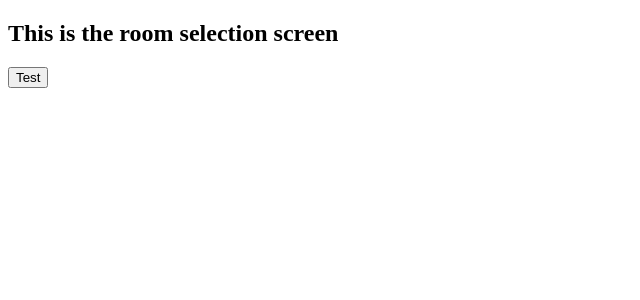
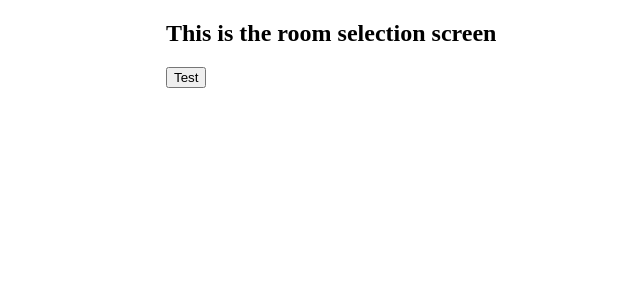
Before and after one commit to Mvcampbell3/tictacsock, an Angular app in the folder client/: page / in a window 1280 px wide. Shown: the top 300 px of the page, without its empty margins (0-640 px from the left). Built offline with nearby package versions, Linux system fonts and the light colour scheme; no server answers.

Commit message:
some style for better testing

```diff
--- a/client/src/app/app.component.html
+++ b/client/src/app/app.component.html
@@ -7,10 +7,17 @@
 <!-- * * * * * * * to get started with your project! * * * * * * * * -->
 <!-- * * * * * * * * * * * * * * * * * * * * * * * * * * * * * * * -->
 
-<app-game *ngIf='roomPicked, else roomSelect'></app-game>
+<div class="container">
 
-<ng-template #roomSelect>
-  <h2>This is the room selection screen</h2>
-  <button class="testBtn btn" (click)='testRoom()'>Test</button>
-</ng-template>
+  <app-game *ngIf='roomPicked, else roomSelect'></app-game>
+
+  <ng-template #roomSelect>
+    <h2>This is the room selection screen</h2>
+    <button class="testBtn btn" (click)='testRoom()'>Test</button>
+  </ng-template>
+
+
+</div>
+
+
 <router-outlet></router-outlet>
--- a/client/src/app/app.component.scss
+++ b/client/src/app/app.component.scss
@@ -0,0 +1,4 @@
+.container{
+  width: 75%;
+  margin: 1em auto;
+}
--- a/client/src/app/game/game.component.ts
+++ b/client/src/app/game/game.component.ts
@@ -11,9 +11,10 @@ export class GameComponent implements OnInit {
   constructor(public socketService: SocketService) { }
 
   ngOnInit() {
-    console.log(this.socketService.socket)
+    this.socketController();
+  }
+
+  socketController() {
     this.socketService.socket.emit('hello')
   }
-
-
 }
```
